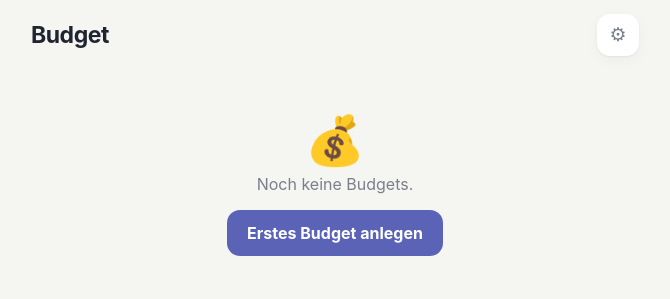
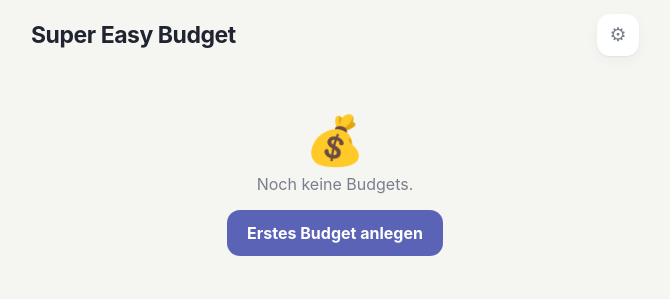
Before and after one commit to dieths/budget-app, a plain HTML site: page app/index.html in a window 1280 px wide. Shown: the whole page, without its empty margins (305-975 px from the left). Drawn offline with Linux system fonts and the light colour scheme.

Commit message:
Umbenennung in Super Easy Budget; budget-update zusätzlich unter /usr/bin
Co-Authored-By: Claude Opus 5.5 <noreply@anthropic.com>
Claude-Session: https://claude.ai/code/session_01QFVx1T7WKDF5dPLkQNvyMz

```diff
--- a/app/index.html
+++ b/app/index.html
@@ -7,12 +7,12 @@
 <meta name="theme-color" content="#14161c" media="(prefers-color-scheme: dark)">
 <meta name="apple-mobile-web-app-capable" content="yes">
 <meta name="mobile-web-app-capable" content="yes">
-<meta name="apple-mobile-web-app-title" content="Budget">
+<meta name="apple-mobile-web-app-title" content="Easy Budget">
 <meta name="apple-mobile-web-app-status-bar-style" content="default">
 <link rel="manifest" href="manifest.json">
 <link rel="icon" href="icon.svg" type="image/svg+xml">
 <link rel="apple-touch-icon" href="apple-touch-icon.png">
-<title>Budget</title>
+<title>Super Easy Budget</title>
 <style>
 :root{
   --bg:#f5f5f2;--card:#fff;--text:#1f2430;--muted:#7a7f8c;--line:#e7e6e1;
@@ -179,7 +179,7 @@ input.field{width:100%;padding:12px 14px;font-size:17px;border-radius:13px;borde
 <body>
 
 <header>
-  <h1>Budget</h1>
+  <h1>Super Easy Budget</h1>
   <span class="sync-ind" id="syncInd" hidden></span>
   <button class="icon-btn" id="btnSettings" aria-label="Budgets verwalten">⚙︎</button>
 </header>
--- a/app/sw.js
+++ b/app/sw.js
@@ -1,4 +1,4 @@
-const CACHE = 'budget-v7';
+const CACHE = 'budget-v8';
 const FILES = ['./', 'index.html', 'manifest.json', 'icon.svg', 'icon-192.png', 'icon-512.png', 'icon-maskable-512.png', 'apple-touch-icon.png'];
 
 self.addEventListener('install', e => {
```
Also changed, not shown: README.md, app/manifest.json, 1 other file.
